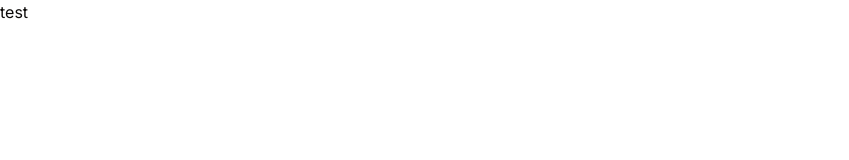
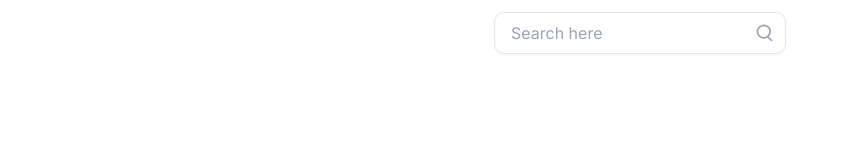
Before and after one commit to jmmaglonzo/E-MENU-FE, a Next.js app: page / in a window 1280 px wide. Shown: the top 160 px of the page, without its empty margins (0-849 px from the left). Built offline with nearby package versions, Linux system fonts and the light colour scheme.

Commit message:
added tailwind css design for the button

```diff
--- a/src/app/layout.tsx
+++ b/src/app/layout.tsx
@@ -1,6 +1,7 @@
 import type { Metadata } from "next";
 import { Inter } from "next/font/google";
 import "./globals.css";
+import Search from "@/components/Search";
 
 const inter = Inter({ subsets: ["latin"] });
 
@@ -17,8 +18,7 @@ export default function RootLayout({
   return (
     <html lang="en">
       <body className={inter.className}>
-        <h1> test</h1>
-
+        <Search />
         {children}
       </body>
     </html>
--- a/src/components/Search.tsx
+++ b/src/components/Search.tsx
@@ -2,8 +2,30 @@ import React from "react";
 
 const Search = () => {
   return (
-    <div>
-      <input type="text" placeholder="Search" />
+    <div className="flex pt-3 items-center justify-center">
+      <div className="relative">
+        <input
+          type="text"
+          placeholder="Search here"
+          className="pl-4 pr-10 py-2 border rounded-md shadow-sm focus:outline-none focus:ring-2 focus:ring-blue-500 focus:border-transparent"
+        />
+        <div className="absolute inset-y-0 right-0 flex items-center pr-3">
+          <svg
+            className="h-5 w-5 text-gray-400"
+            xmlns="http://www.w3.org/2000/svg"
+            fill="none"
+            viewBox="0 0 24 24"
+            stroke="currentColor"
+          >
+            <path
+              strokeLinecap="round"
+              strokeLinejoin="round"
+              strokeWidth="2"
+              d="M21 21l-4.35-4.35m2.1-3.9A7.5 7.5 0 1114.95 3.6a7.5 7.5 0 014.35 4.35z"
+            />
+          </svg>
+        </div>
+      </div>
     </div>
   );
 };
```
